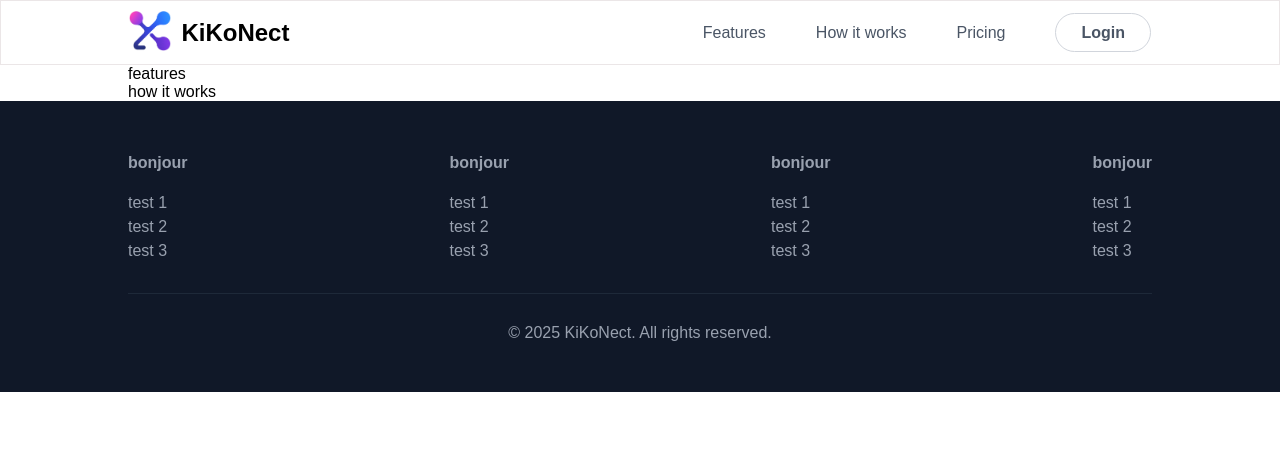
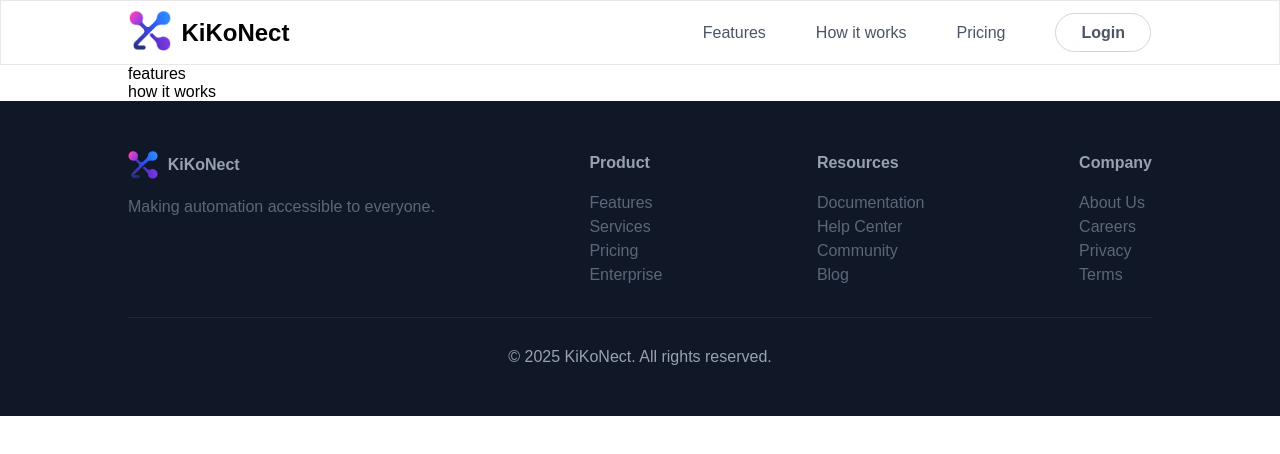
Before and after one commit to Anthoche/Area, a React (Vite) app in the folder frontend/web/: page / in a window 1280 px wide. Shown: the top 454 px of the page. Built offline with nearby package versions, Linux system fonts and the light colour scheme; no server answers.

Commit message:
feat(Web welcome page): Added footer content & logo (#83)

```diff
--- a/frontend/web/src/components/WelcomePage/Footer.jsx
+++ b/frontend/web/src/components/WelcomePage/Footer.jsx
@@ -1,31 +1,38 @@
+import logo from "../../../lib/assets/Kikonect_logo_no_text.png";
+import React from "react";
+
 export default function Footer() {
     return (
         <div className="footer-wrapper">
             <footer>
                 <div className="footer-sections">
                     <ul className="footer-section">
-                        <li className="footer-section-title">bonjour</li>
-                        <li>test 1</li>
-                        <li>test 2</li>
-                        <li>test 3</li>
+                        <li className="footer-section-title footer-section-logo">
+                            <img src={logo} alt="KiKoNect logo" className="logo-footer"/>
+                            <span>KiKoNect</span>
+                        </li>
+                        <li className="footer-section-item">Making automation accessible to everyone.</li>
                     </ul>
                     <ul className="footer-section">
-                        <li className="footer-section-title">bonjour</li>
-                        <li>test 1</li>
-                        <li>test 2</li>
-                        <li>test 3</li>
+                        <li className="footer-section-title">Product</li>
+                        <li className="footer-section-item"><a href="#features">Features</a></li>
+                        <li className="footer-section-item"><a href="#">Services</a></li>
+                        <li className="footer-section-item"><a href="#">Pricing</a></li>
+                        <li className="footer-section-item"><a href="#">Enterprise</a></li>
                     </ul>
                     <ul className="footer-section">
-                        <li className="footer-section-title">bonjour</li>
-                        <li>test 1</li>
-                        <li>test 2</li>
-                        <li>test 3</li>
+                        <li className="footer-section-title">Resources</li>
+                        <li className="footer-section-item"><a href="#">Documentation</a></li>
+                        <li className="footer-section-item"><a href="#">Help Center</a></li>
+                        <li className="footer-section-item"><a href="#">Community</a></li>
+                        <li className="footer-section-item"><a href="#">Blog</a></li>
                     </ul>
                     <ul className="footer-section">
-                        <li className="footer-section-title">bonjour</li>
-                        <li>test 1</li>
-                        <li>test 2</li>
-                        <li>test 3</li>
+                        <li className="footer-section-title">Company</li>
+                        <li className="footer-section-item"><a href="#">About Us</a></li>
+                        <li className="footer-section-item"><a href="#">Careers</a></li>
+                        <li className="footer-section-item"><a href="#">Privacy</a></li>
+                        <li className="footer-section-item"><a href="#">Terms</a></li>
                     </ul>
                 </div>
                 <p>© 2025 KiKoNect. All rights reserved.</p>
--- a/frontend/web/src/components/WelcomePage/welcomepage.css
+++ b/frontend/web/src/components/WelcomePage/welcomepage.css
@@ -2,6 +2,7 @@
     --navbar-height: 65px;
     --navbar-text-color: #4a5565;
     --navbar-text-color-hovered: #101828;
+    --footer-text-color: #99a1af;
     --accent-color: #48179c;
     --transition: .25s;
     --page-padding: 20vw;
@@ -140,11 +141,33 @@ footer > p {
     list-style: none;
 }
 
-.footer-section > li > a {
+.footer-section-item {
+    color: #5b6779;
+}
+
+.footer-section-item > a {
     text-decoration: none;
+    transition: .25s;
+    color: inherit;
+}
+
+.footer-section-item > a:hover {
+    transition: .25s;
+    color: var(--footer-text-color);
 }
 
 .footer-section-title {
     font-weight: bold;
     margin-bottom: 16px;
 }
+
+.footer-section-logo {
+    display: flex;
+    align-items: center;
+    justify-content: flex-start;
+    gap: 10px;
+}
+
+.logo-footer {
+    height: 28px;
+}
```
Also changed, not shown: frontend/web/public/favicon.png.
